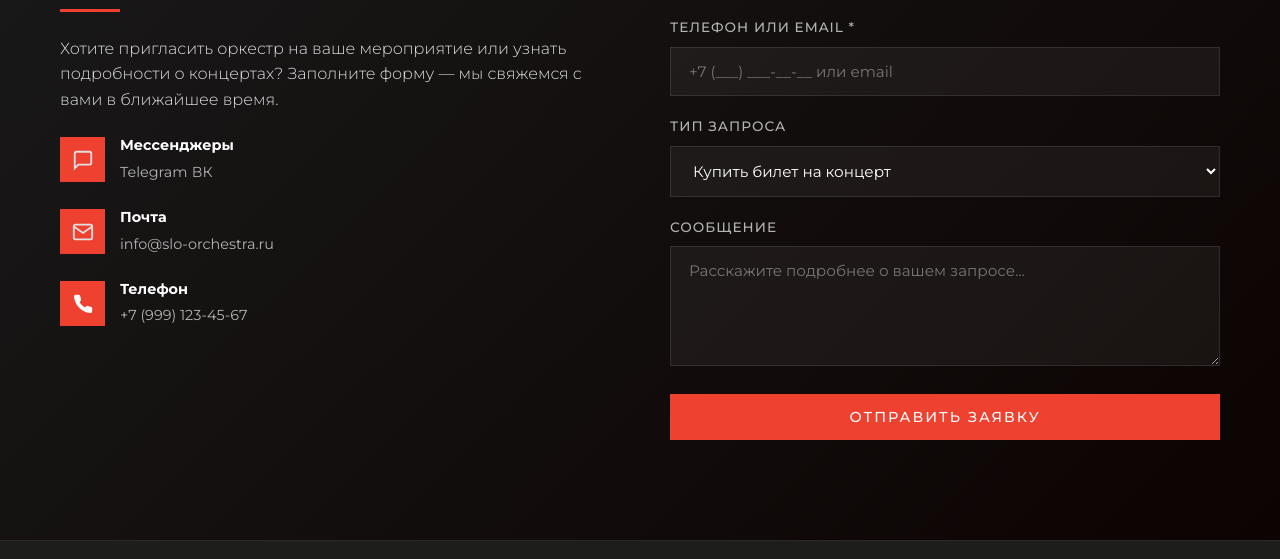
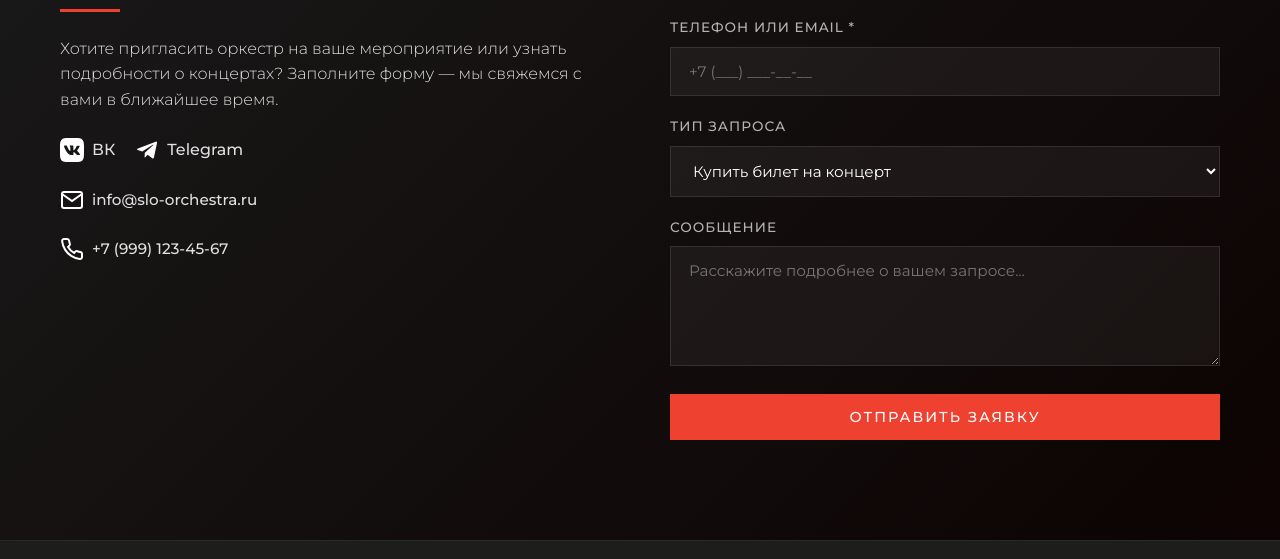
Before and after one commit to RuslanKudinov/SLO2, a plain HTML site: page index.html in a window 1280 px wide. Shown: the part 4714-5273 px from the top of the page. Drawn offline with Linux system fonts and the light colour scheme.

Commit message:
Rebuild contacts in Оставьте заявку. Now, looks nuch better)

```diff
--- a/index.html
+++ b/index.html
@@ -639,25 +639,42 @@
           <h2>Оставьте заявку</h2>
           <div class="red-line" style="margin-top:15px;"></div>
           <p style="font-size:1rem;margin-bottom:25px;">Хотите пригласить оркестр на ваше мероприятие или узнать подробности о концертах? Заполните форму — мы свяжемся с вами в ближайшее время.</p>
-          <div class="contact-item">
-            <div class="contact-icon"><svg viewBox="0 0 24 24" width="22" height="22"><path d="M21 15a2 2 0 0 1-2 2H7l-4 4V5a2 2 0 0 1 2-2h14a2 2 0 0 1 2 2z" fill="none" stroke="currentColor" stroke-width="2"/></svg></div>
+          <!-- <div class="contact-item">
+            <div class="contact-icon"><svg viewBox="0 0 24 24" width="22" height="22"><path d="M21 15a2 2 0 0 1-2 2H7l-4 4V5a2 2 0 0 1 2-2h14a2 2 0 0 1 2 2z" fill="none" stroke="currentColor" stroke-width="2"/></svg></div> -->
             <!-- <div class="contact-info"><h4>Мессенджеры</h4><a href="https://t.me/orchestraBest" target="_blank">Telegram</a></div> -->
-          <div class="contact-info"><h4>Мессенджеры</h4><a href="https://t.me/orchestraBest" target="_blank">Telegram</a> <a href="https://vk.com/orchestra.best" target="_blank">ВК</a></div>
-
-          </div>
-          <div class="contact-item">
-            <div class="contact-icon"><svg viewBox="0 0 24 24" width="22" height="22"><path d="M4 4h16c1.1 0 2 .9 2 2v12c0 1.1-.9 2-2 2H4c-1.1 0-2-.9-2-2V6c0-1.1.9-2 2-2z" fill="none" stroke="currentColor" stroke-width="2"/><polyline points="22,6 12,13 2,6" fill="none" stroke="currentColor" stroke-width="2"/></svg></div>
-            <div class="contact-info"><h4>Почта</h4><a href="mailto:info@slo-orchestra.ru">info@slo-orchestra.ru</a></div>
-          </div>
+          <!-- <div class="contact-info"><h4>Мессенджеры</h4><a href="https://t.me/orchestraBest" target="_blank">Telegram</a> <a href="https://vk.com/orchestra.best" target="_blank">ВК</a></div>
+          </div> -->
+         <div class="contact-item" style="display: flex; align-items: center; gap: 20px; flex-wrap: wrap;">
+  <a href="https://vk.com/orchestra.best" target="_blank" style="display: flex; align-items: center; gap: 8px; color: var(--gray-light); text-decoration: none; font-weight: 500;">
+    <svg viewBox="0 0 24 24" width="24" height="24" fill="white"><path d="M15.684 0H8.316C1.592 0 0 1.592 0 8.316v7.368C0 22.408 1.592 24 8.316 24h7.368C22.408 24 24 22.408 24 15.684V8.316C24 1.592 22.391 0 15.684 0zm3.692 17.123h-1.744c-.66 0-.862-.525-2.049-1.714-1.033-1.01-1.49-1.135-1.744-1.135-.356 0-.458.102-.458.593v1.575c0 .424-.135.678-1.253.678-1.846 0-3.896-1.12-5.339-3.202-2.17-3.049-2.763-5.339-2.763-5.814 0-.254.102-.491.593-.491h1.744c.44 0 .61.203.78.678.864 2.49 2.303 4.675 2.896 4.675.22 0 .322-.102.322-.66V9.721c-.068-1.186-.695-1.287-.695-1.71 0-.203.17-.407.44-.407h2.744c.373 0 .508.203.508.644v3.49c0 .373.17.508.271.508.22 0 .407-.135.813-.542 1.253-1.406 2.151-3.574 2.151-3.574.119-.254.322-.491.763-.491h1.744c.525 0 .644.27.525.644-.22 1.017-2.354 4.031-2.354 4.031-.186.305-.254.44 0 .78.186.254.796.78 1.203 1.253.745.847 1.32 1.558 1.473 2.049.17.474-.085.72-.576.72z"/></svg>
+    <span>ВК</span>
+  </a>
+  <a href="https://t.me/orchestraBest" target="_blank" style="display: flex; align-items: center; gap: 8px; color: var(--gray-light); text-decoration: none; font-weight: 500;">
+    <svg viewBox="0 0 24 24" width="24" height="24" fill="white"><path d="M20.665 3.717l-17.73 6.837c-1.21.486-1.203 1.161-.222 1.462l4.552 1.42 10.532-6.645c.498-.303.953-.14.579.192l-8.533 7.701h-.002l.002.001-.314 4.692c.46 0 .663-.211.921-.46l2.211-2.15 4.599 3.397c.848.467 1.457.227 1.668-.785l3.019-14.228c.309-1.239-.473-1.8-1.282-1.434z"/></svg>
+    <span>Telegram</span>
+  </a>
+</div>
+          <!-- <div class="contact-item">
+  <div class="contact-icon"><svg viewBox="0 0 24 24" width="22" height="22"><path d="M4 4h16c1.1 0 2 .9 2 2v12c0 1.1-.9 2-2 2H4c-1.1 0-2-.9-2-2V6c0-1.1.9-2 2-2z" fill="none" stroke="currentColor" stroke-width="2"/><polyline points="22,6 12,13 2,6" fill="none" stroke="currentColor" stroke-width="2"/></svg></div>
+  <div class="contact-info"><h4>Почта</h4><a href="mailto:info@slo-orchestra.ru">info@slo-orchestra.ru</a></div>
+</div>
           <div class="contact-item">
   <div class="contact-icon"><svg viewBox="0 0 24 24" width="22" height="22"><path d="M22 16.92v3a2 2 0 0 1-2.18 2 19.79 19.79 0 0 1-8.63-3.07 19.5 19.5 0 0 1-6-6 19.79 19.79 0 0 1-3.07-8.67A2 2 0 0 1 4.11 2h3a2 2 0 0 1 2 1.72c.127.96.362 1.903.7 2.81a2 2 0 0 1-.45 2.11L8.09 9.91a16 16 0 0 0 6 6l1.27-1.27a2 2 0 0 1 2.11-.45c.907.339 1.85.574 2.81.7A2 2 0 0 1 22 16.92z"/></svg></div>
-  <div class="contact-info"><h4>Телефон</h4><a href="#" onclick="navigator.clipboard.writeText('+7 (999 ) 123-45-67'); return false;">+7 (999) 123-45-67</a></div>
+  <div class="contact-info"><h4>Телефон</h4><a href="#" onclick="navigator.clipboard.writeText('+7 (999) 123-45-67'); return false;">+7 (999) 123-45-67</a></div>
+</div> -->
+<div class="contact-item" style="display: flex; align-items: center; gap: 8px;">
+  <svg viewBox="0 0 24 24" width="24" height="24" fill="none" stroke="white" stroke-width="2"><path d="M4 4h16c1.1 0 2 .9 2 2v12c0 1.1-.9 2-2 2H4c-1.1 0-2-.9-2-2V6c0-1.1.9-2 2-2z"/><polyline points="22,6 12,13 2,6"/></svg>
+  <a href="mailto:info@slo-orchestra.ru" style="color: var(--gray-light); text-decoration: none; font-weight: 500; font-size: 0.95rem;">info@slo-orchestra.ru</a>
+</div>
+<div class="contact-item" style="display: flex; align-items: center; gap: 8px;">
+  <svg viewBox="0 0 24 24" width="24" height="24" fill="none" stroke="white" stroke-width="2"><path d="M22 16.92v3a2 2 0 0 1-2.18 2 19.79 19.79 0 0 1-8.63-3.07 19.5 19.5 0 0 1-6-6 19.79 19.79 0 0 1-3.07-8.67A2 2 0 0 1 4.11 2h3a2 2 0 0 1 2 1.72c.127.96.362 1.903.7 2.81a2 2 0 0 1-.45 2.11L8.09 9.91a16 16 0 0 0 6 6l1.27-1.27a2 2 0 0 1 2.11-.45c.907.339 1.85.574 2.81.7A2 2 0 0 1 22 16.92z"/></svg>
+  <a href="#" onclick="navigator.clipboard.writeText('+7 (999) 123-45-67'); return false;" style="color: var(--gray-light); text-decoration: none; font-weight: 500; font-size: 0.95rem;">+7 (999) 123-45-67</a>
 </div>
         </div>
         <div class="form-wrapper reveal">
           <form id="homeForm" onsubmit="handleFormSubmit(event,'homeForm')">
             <div class="form-group"><label>Ваше имя *</label><input type="text" name="name" required placeholder="Как к вам обращаться?"></div>
-            <div class="form-group"><label>Телефон или Email *</label><input type="text" name="contact" required placeholder="+7 (___) ___-__-__ или email"></div>
+            <div class="form-group"><label>Телефон или Email *</label><input type="text" name="contact" required placeholder="+7 (___) ___-__-__"></div>
             <div class="form-group"><label>Тип запроса</label><select name="type"><option value="concert">Купить билет на концерт</option><option value="order">Заказать выступление</option><option value="cooperation">Сотрудничество</option><option value="refund">Возврат билетов</option> <option value="other">Другое</option></select></div>
             <div class="form-group"><label>Сообщение</label><textarea name="message" placeholder="Расскажите подробнее о вашем запросе..."></textarea></div>
             <button type="submit" class="btn btn-primary" style="width:100%;">Отправить заявку</button>
```
